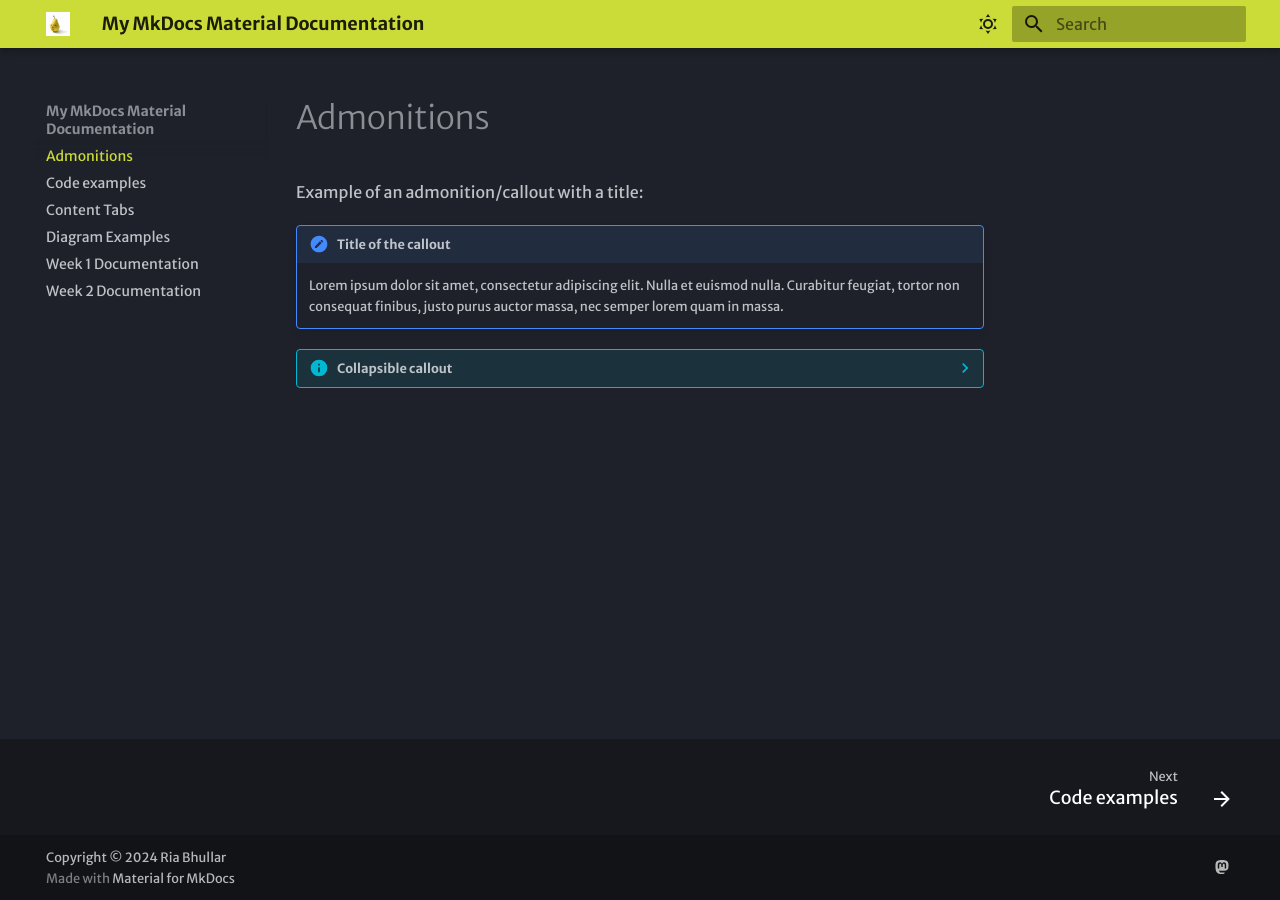
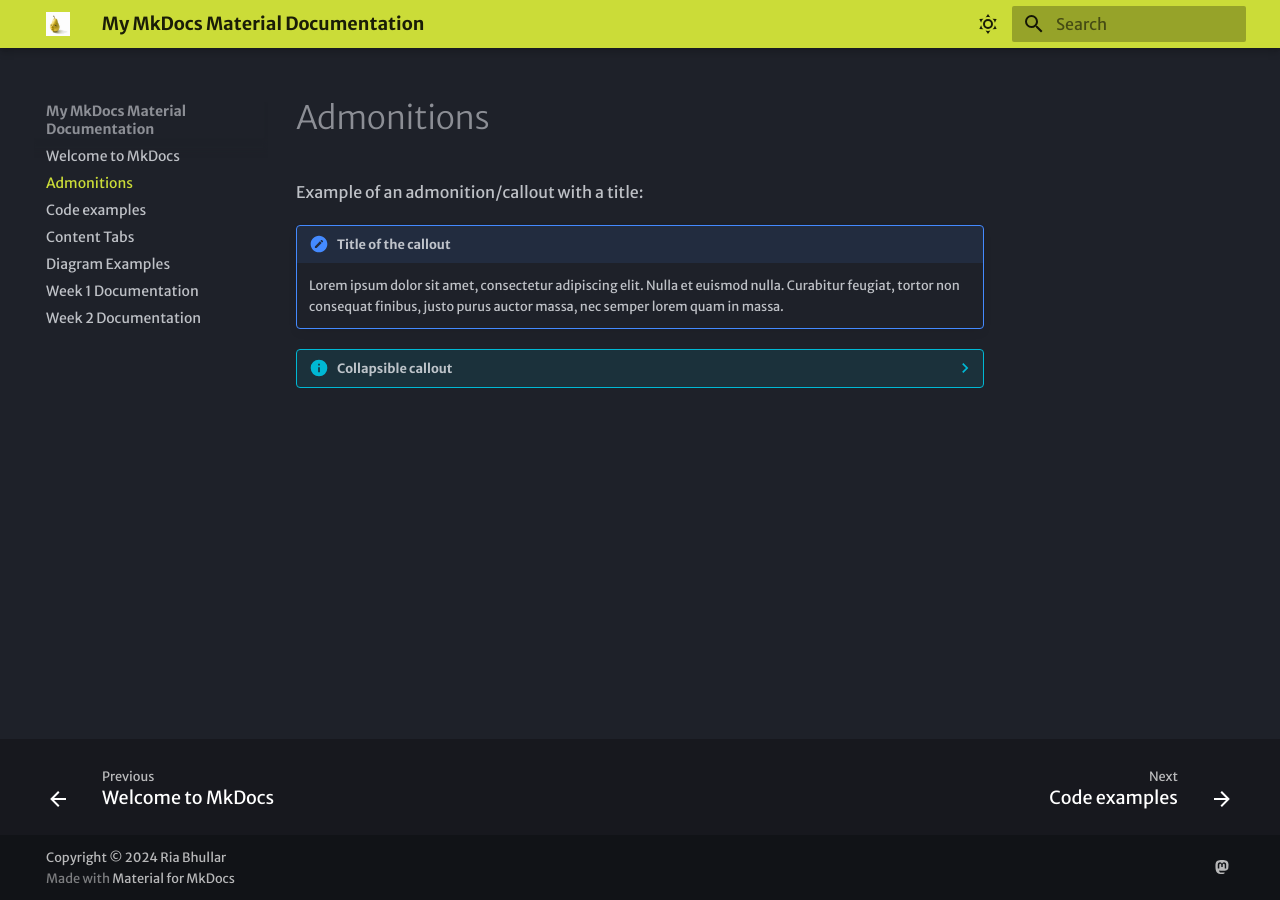
Before and after one commit to RiaBhullar/comm2116-documentation, an MkDocs documentation site: the page built from docs/admonitions.md, in a window 1280 px wide. Built offline with MkDocs 1.6.1 and Material for MkDocs 9.7.7, drawn with Linux system fonts in a browser that asks for light colours; some web fonts are replaced; part of the change alters nothing that is shown.

Commit message:
Second attempted pages fix, added url

```diff
--- a/mkdocs.yml
+++ b/mkdocs.yml
@@ -1,5 +1,6 @@
 site_name: My MkDocs Material Documentation
-site_url: https://sitename.example
+site_url: https://riabhullar.github.io/comm2116-documentation/
+
 theme:
   name: material
   font:
```
Also changed, not shown: docs/index.md (renamed from index.md).
